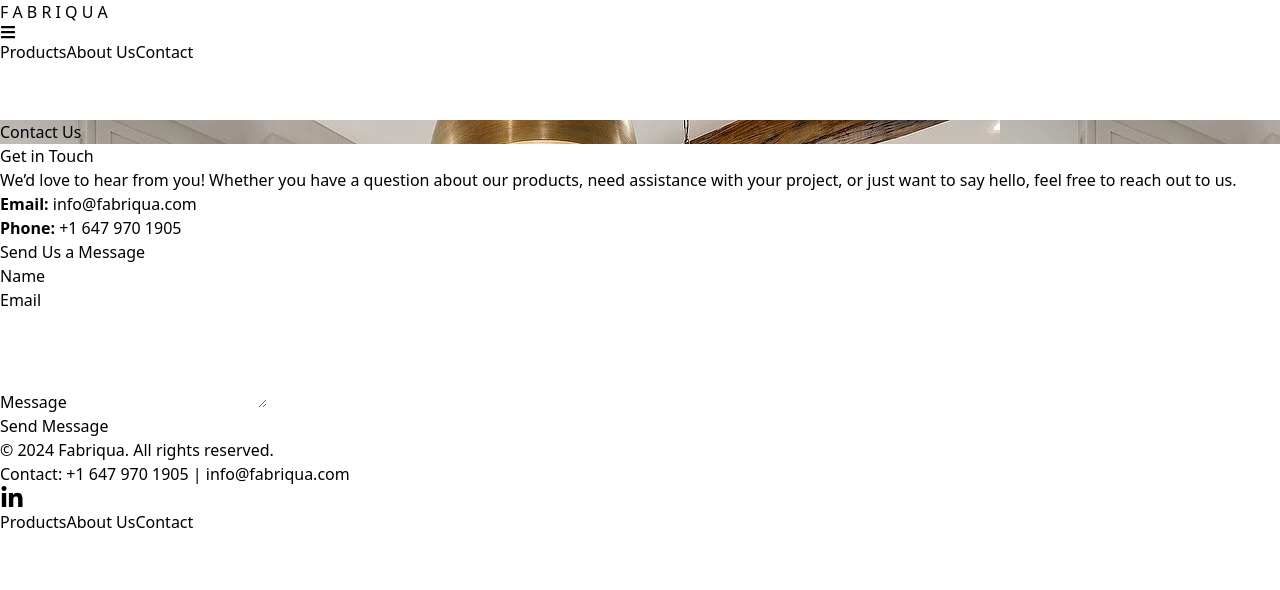
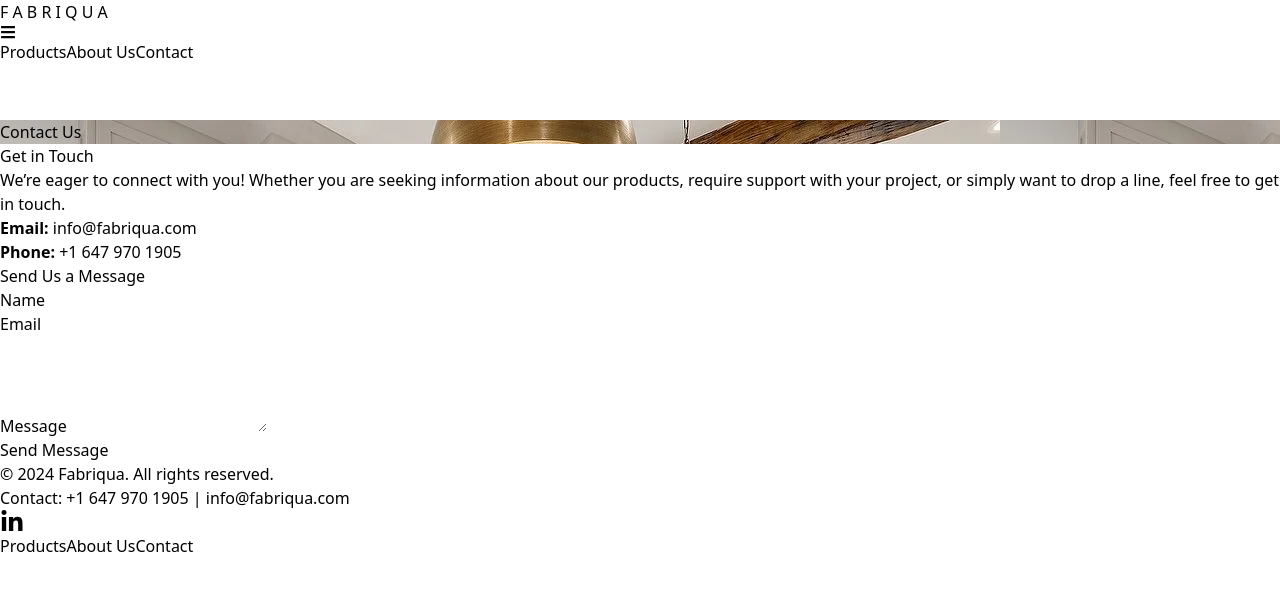
Before and after one commit to eraysahin06/fabriqua-react-twcss, a React (Vite) app: page /contact in a window 1280 px wide. Shown: the top 590 px of the page. Built offline with nearby package versions, Linux system fonts and the light colour scheme.

Commit message:
updated contact text

```diff
--- a/src/pages/ContactPage.jsx
+++ b/src/pages/ContactPage.jsx
@@ -11,7 +11,7 @@ const ContactPage = () => {
           <div>
             <h2 className="text-3xl font-bold mb-4">Get in Touch</h2>
             <p className="text-lg leading-relaxed mb-8">
-              We&rsquo;d love to hear from you! Whether you have a question about our products, need assistance with your project, or just want to say hello, feel free to reach out to us.
+            We&rsquo;re eager to connect with you! Whether you are seeking information about our products, require support with your project, or simply want to drop a line, feel free to get in touch.
             </p>
             <p className="text-lg">
               <strong>Email:</strong> info@fabriqua.com<br />
```
